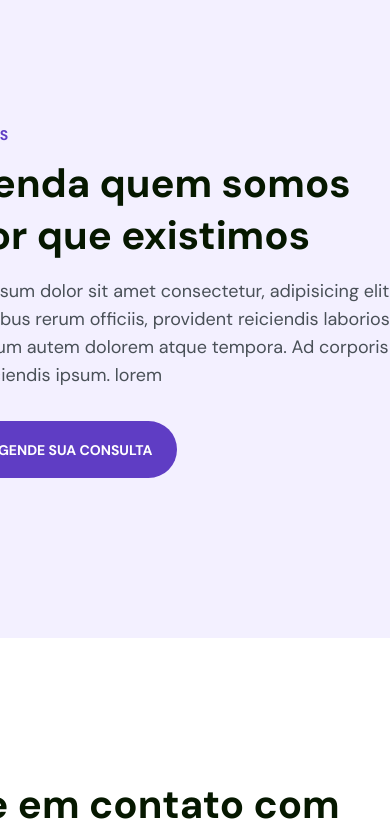
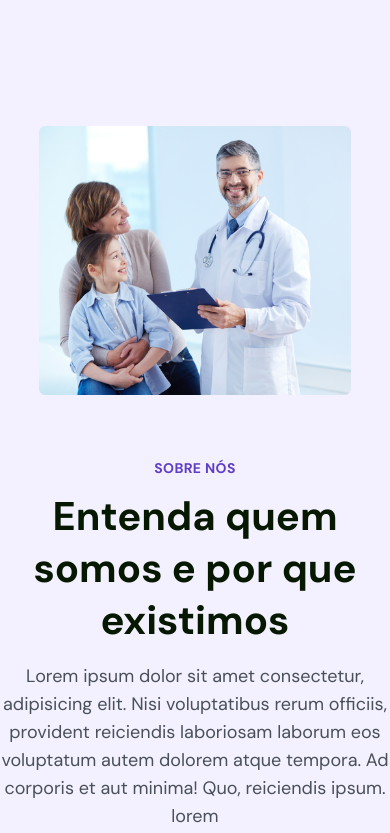
Before and after one commit to mateussk83/WebSite-Saigrene, a React (Vite) app: page / in a window 390 px wide. Shown: the part 3491-4324 px from the top of the page. Built offline with nearby package versions, Linux system fonts and the light colour scheme.

Commit message:
feat: insert responsive about

```diff
--- a/src/components/About.tsx
+++ b/src/components/About.tsx
@@ -2,37 +2,37 @@ import { WhatsappLogo } from "phosphor-react";
 
 export function About() {
   return (
-    <section id="home" className=" justify-center gap-16 flex items-center pt-[8rem] mb-[160px]">
-      <div id="col-b">
+    <section id="home" className="pt-[8rem] mb-[160px]">
+      <div className="flex justify-center items-center gap-16 md:flex-col md:text-center">
+      <div id="col-a" className="flex justify-center items-center">
         <img
-          className="block w-[27rem] max-w-[100%] "
+          className="block w-[27rem] max-w-[100%] md:w-[80%]"
           src="./src/assets/happy-doctors.png"
-          alt="Doutora Erica Luciana Garcia"
+          alt="Doutor Feliz"
         />
       </div>
-      <div className="">
+
+      <div id="col-b">
         <h4
-          className="text-blue-700 font-bold text-left text-[0.875rem] leading-snug w-[37.5rem] tracking-wide"
+          className="text-blue-700 font-bold text-left text-[0.875rem] leading-snug w-[37.5rem] tracking-wide md:text-center"
         >SOBRE NÓS </h4>
+
+        <div className="md:items-center md:text-center flex flex-col">
         <h1
-          className="text-gray-900 font-bold mt-3 text-[2.5rem] w-[27.5rem] leading-[52.08px] text-left"
+          className="text-gray-900 font-bold mt-3 text-[2.5rem] w-[24.5rem] leading-[52.08px] md:text-center"
         >Entenda quem somos e por que existimos</h1>
-
-        <div
-          id="content"
-          className="mt-4 text-gray-700 font-normal text-lg leading-releaxed w-[37.5rem]"
-        >
-          <p>
+          <span className="mt-4 text-gray-700 font-normal text-lg leading-releaxed w-[24.5rem] ">
             Lorem ipsum dolor sit amet consectetur, adipisicing elit. Nisi voluptatibus rerum officiis, provident reiciendis laboriosam laborum eos voluptatum autem dolorem atque tempora. Ad corporis et aut minima! Quo, reiciendis ipsum.
             lorem
-          </p>
+          </span>
           <a
             href="#"
             className="bg-blue-700 uppercase font-bold gap-[0.75rem] text-white rounded-full duration-200 text-sm py-[1rem] flex justify-center w-[250px] items-center mt-8 hover:bg-blue-900">
             <WhatsappLogo size={25} weight="light" />
             Agende sua Consulta
           </a>
-        </div>
+          </div>
+      </div>
       </div>
     </section>
   )
```
